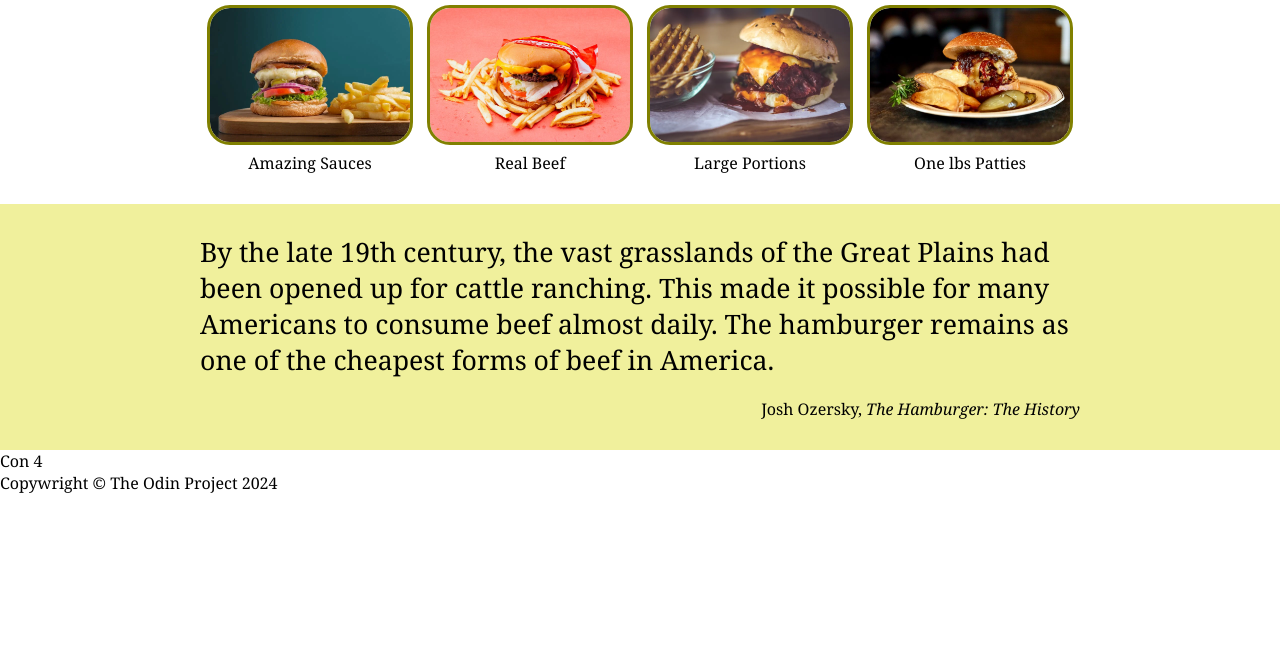
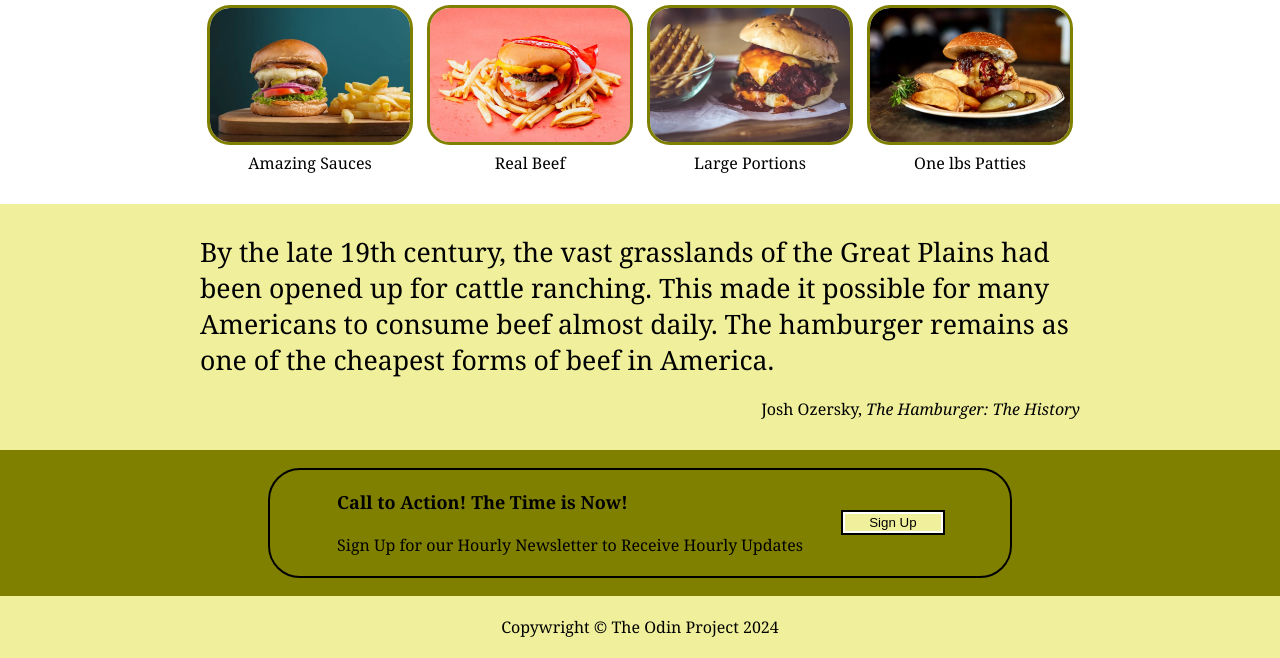
Before and after one commit to matt-e-burger/cheeseburger-website, a plain HTML site: page index.html in a window 1280 px wide. Shown: the part 503-1161 px from the top of the page. Before the commit the page ends 997 px from the top, so only its background shows below. Drawn offline with Linux system fonts and the light colour scheme.

Commit message:
Build containers 4 and 5

```diff
--- a/index.html
+++ b/index.html
@@ -61,13 +61,22 @@
             <div>Josh Ozersky, <em>The Hamburger: The History</em></div>
         </div>
     </div>
-    <div class="container-4">Con 4</div>
-
+    <!-- Container Four -->
+    <div class="container-4">
+        <div class="window">
+            <div class="left">
+                <div style="font-size: large; font-weight: 700;">Call to Action! The Time is Now!</div>
+                <div>Sign Up for our Hourly Newsletter to Receive Hourly Updates</div>
+            </div>
+            <div class="right">
+                <button>Sign Up</button>
+            </div>
+        </div>
+    </div>
+    <!-- Container 5 -->
     <div class="footer">
         <div>Copywright &copy The Odin Project 2024</div>
     </div>
 
-
-
 </body>
 </html>
--- a/styles.css
+++ b/styles.css
@@ -20,6 +20,9 @@ ul, a {
 
 button {
     width: 100px;
+    background-color: rgb(240, 240, 156);
+    border: solid 2px white;
+    outline: 2px solid black;
 }
 
 .container-1 {
@@ -106,11 +109,44 @@ button {
     justify-content: flex-end;
 }
 
+/* container four 4444444444444444444 */
 
+/* .container-4 {
+    outline: 3pt solid black;
+    display: flex;
+} */
 
+/* .container-4 {
+    display: flex;
+} */
 
+.container-4{
+    padding: 20px;
+    background-color: olive;
+    display: flex;
+    justify-content: center;
+}
+.window {
+    display: flex;
+    justify-content: center;
+    align-items: center;
+    gap: 40px;
+    border-radius: 30px;
+    padding: 20px;
+    width: 700px;
+}
+
+.window, .left .right{
+    outline: 2px solid black;
+}
+
+/* Container Five 5555555555555555555555555555555 */
 
 
 .footer {
-
+    display: flex;
+    justify-content: center;
+    align-items: center;
+    background-color: rgb(240, 240, 156);
+    padding: 20px;
 }
```
